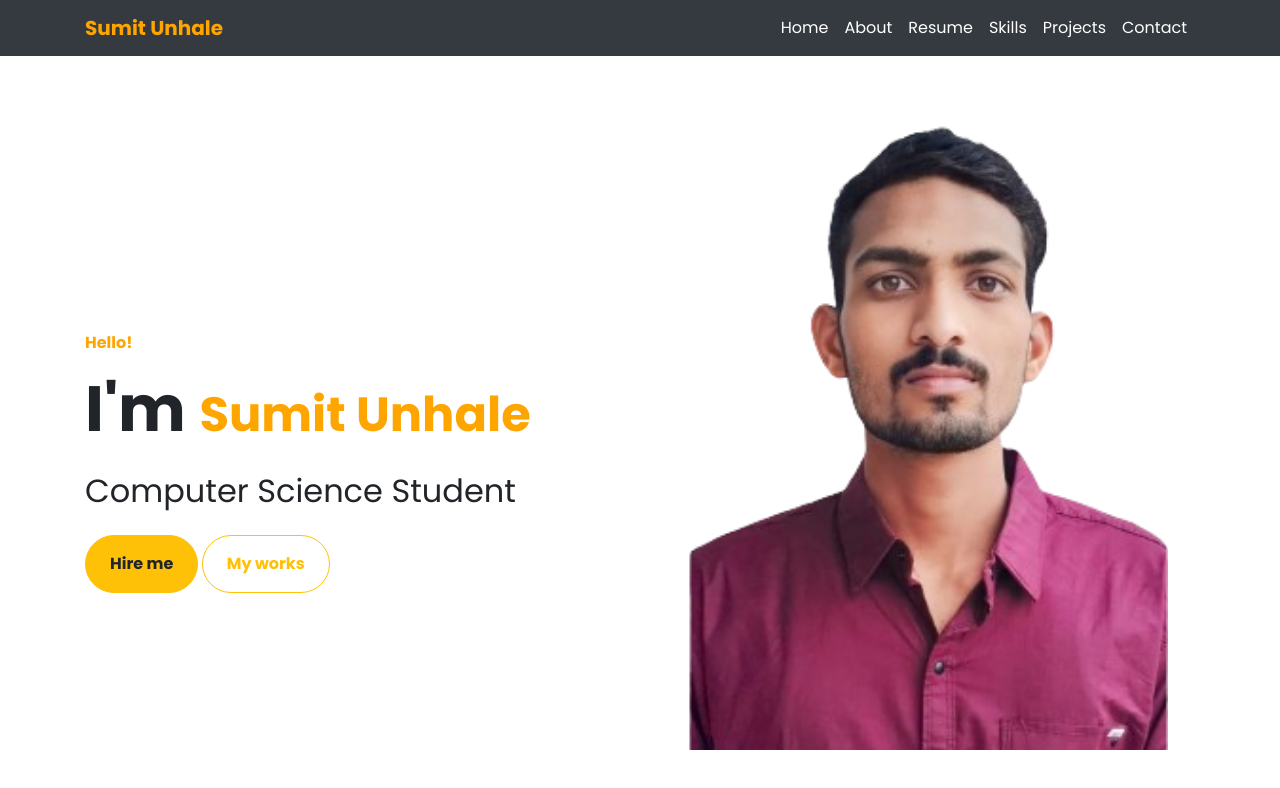
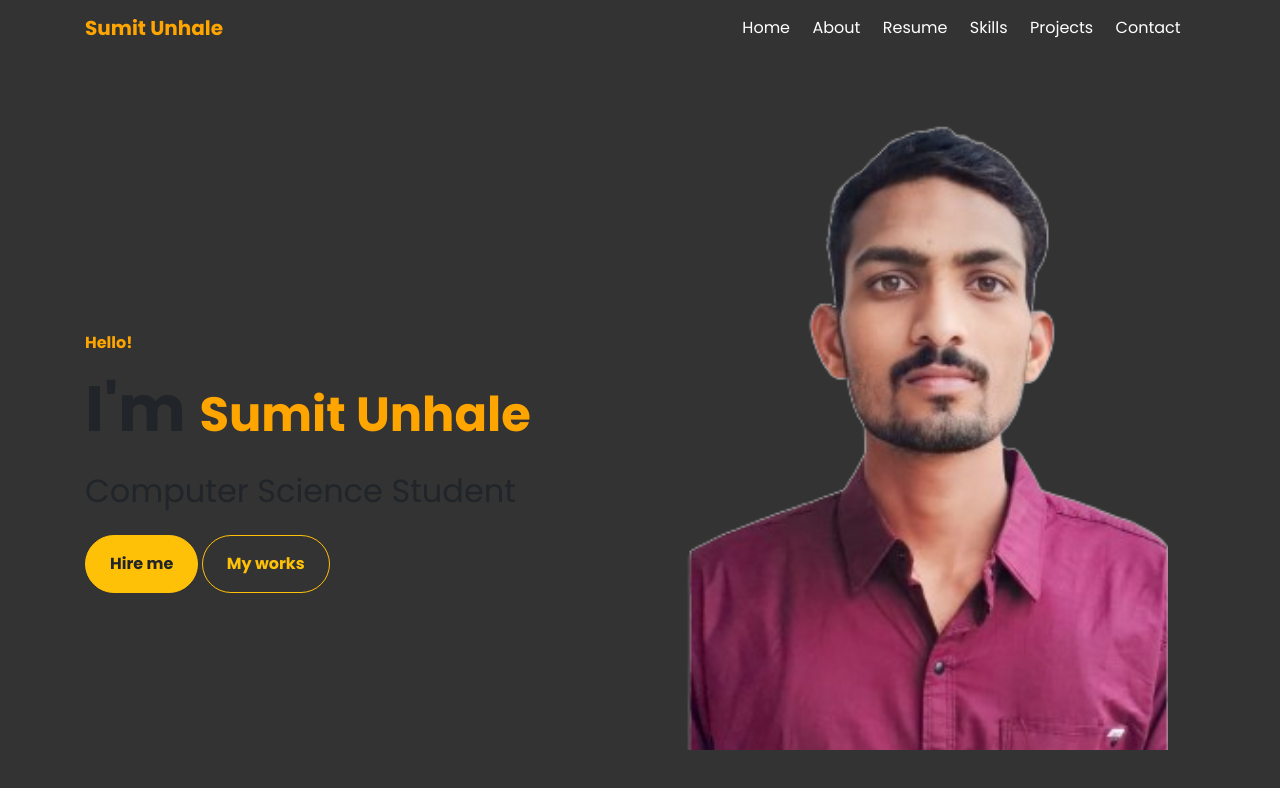
Before and after one commit to SumitUnhale96/Portfolio, a plain HTML site: page project/index.html in a window 1280 px wide. Drawn offline with nearby package versions, Linux system fonts and the light colour scheme.

Commit message:
FIXING THE navbar

```diff
--- a/project/css/home.css
+++ b/project/css/home.css
@@ -2,6 +2,7 @@ body{
     font-family: 'Poppins', sans-serif;
     margin: 0;
     padding: 0;
+    background-color: #333;
     /* overflow-x: hidden; */
     /* background-color: rgb(33, 37, 41); */
 }
@@ -9,7 +10,7 @@ body{
     position: fixed;
     width: 100%;
     top: 0;
-    background-color: #333;
+    background-color: #333 !important;
     color: #fff;
     transition: top 1s;
     z-index: 1000;
@@ -46,8 +47,15 @@ body{
     transition: color 0.3s ease;
 }
 .navbar-nav .nav-item .nav-link:hover {
-    color: orange;
+    color: #fff;
+    font-weight: bold;
     /* border-bottom: 2px solid orange; */
+}
+@media (min-width: 992px) {
+    .navbar-expand-lg .navbar-nav .nav-link {
+        padding-right: .9rem;
+        padding-left: .5rem;
+    }
 }
 .navbar-nav .nav-item .nav-link:after {
     content: '';
```
